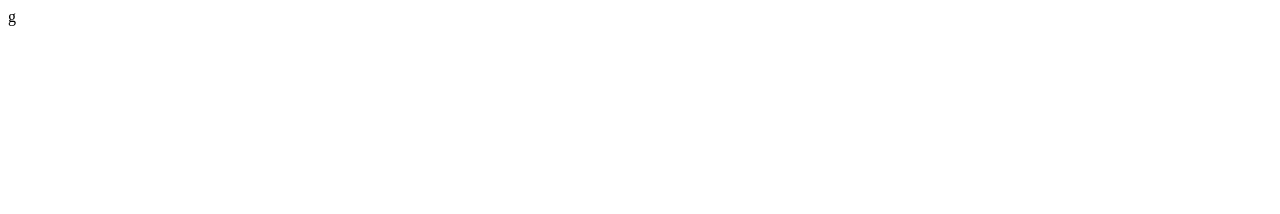
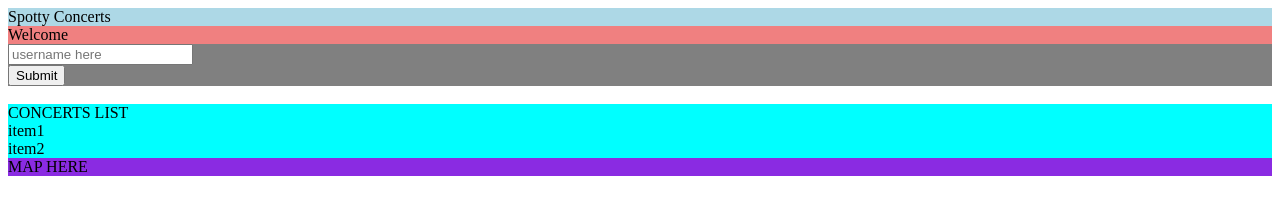
Before and after one commit to MichaelCapo23/Hackathon-2, a plain HTML site: page index.html in a window 1280 px wide. Drawn offline with nearby package versions, Linux system fonts and the light colour scheme.

Commit message:
Basic html structure

```diff
--- a/index.html
+++ b/index.html
@@ -8,13 +8,45 @@
     <script src="https://code.jquery.com/jquery-3.3.1.slim.min.js"></script>
     <link rel="stylesheet" type="text/css" media="screen" href="main.css" />
     <script src="FB.js"></script>
-    <script src="Maps.js"></script>g
+    <script src="Maps.js"></script>
     <script src="Spotify.js"></script>
     <script src="Tickets.js"></script>
     <script src="Document.js"></script>
     <script src="main.js"></script>
 </head>
 <body>
-
+    <div class="container">
+        <div class="header">
+            <div class="title">
+                Spotty Concerts
+            </div>
+            <div class="instructions">
+                Welcome
+            </div>
+            <div class="usernameContainer">
+                <input type="text" class="usernameInput" placeholder="username here">
+            </div>
+            <div class="submitBtnContainer">
+                <button type="submit">Submit</button>
+            </div>
+        </div>
+        <br>
+        <div class="concertsContainer">
+            CONCERTS LIST
+            <div class="concertsLis">
+                <div>
+                    item1
+                </div>
+                <div>
+                    item2
+                </div>
+            </div>
+        </div>
+        <div class="mapContainer">
+            <div class="map">
+                MAP HERE
+            </div>
+        </div>
+    </div>
 </body>
 </html>
--- a/main.css
+++ b/main.css
@@ -0,0 +1,19 @@
+.header {
+    background-color: grey;
+}
+
+.title {
+    background-color: lightblue;
+}
+
+.instructions {
+    background-color: lightcoral
+}
+
+.concertsContainer {
+    background-color: aqua;
+}
+
+.mapContainer {
+    background-color: blueviolet;
+}
```
